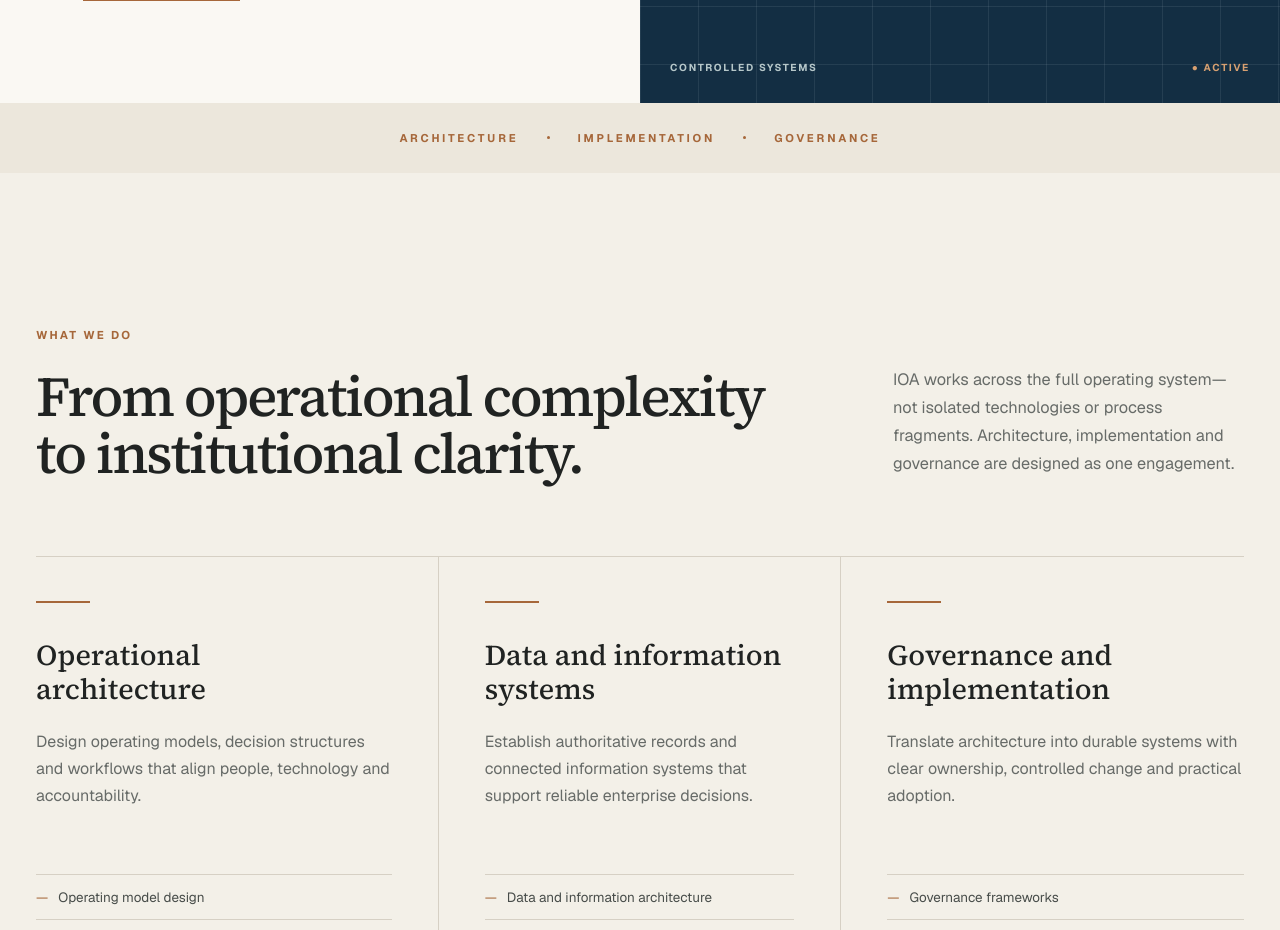
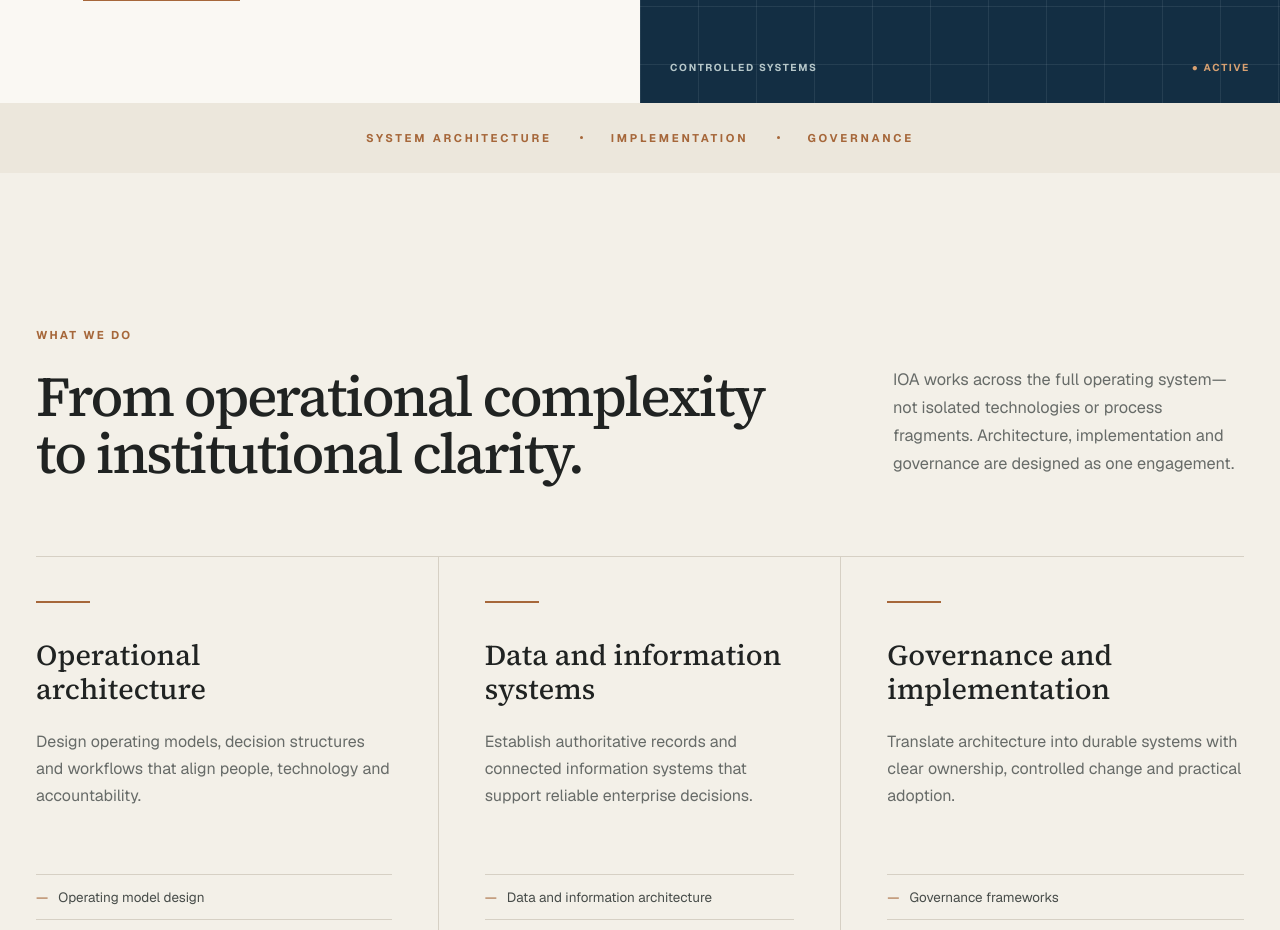
Before and after one commit to LoganPinney/ioacorporation, a Next.js app: page / in a window 1280 px wide. Shown: the part 820-1750 px from the top of the page. Built offline with nearby package versions, Linux system fonts and the light colour scheme.

Commit message:
Update page.tsx

```diff
--- a/app/page.tsx
+++ b/app/page.tsx
@@ -99,7 +99,7 @@ export default function Home() {
         </section>
 
         <div className="principles" aria-label="IOA operating model">
-          <span>Architecture</span><i aria-hidden="true" />
+          <span>System Architecture</span><i aria-hidden="true" />
           <span>Implementation</span><i aria-hidden="true" />
           <span>Governance</span>
         </div>
```
